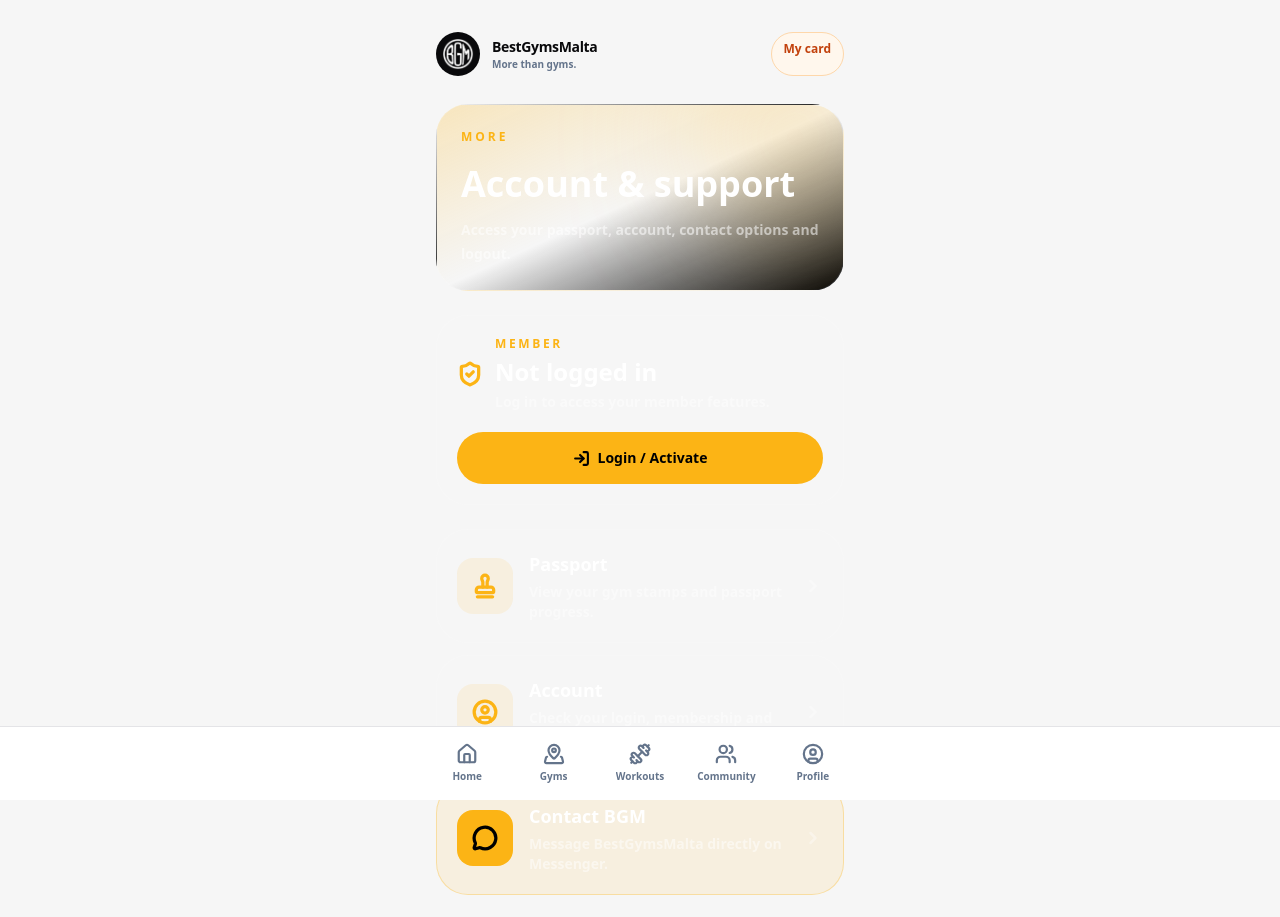
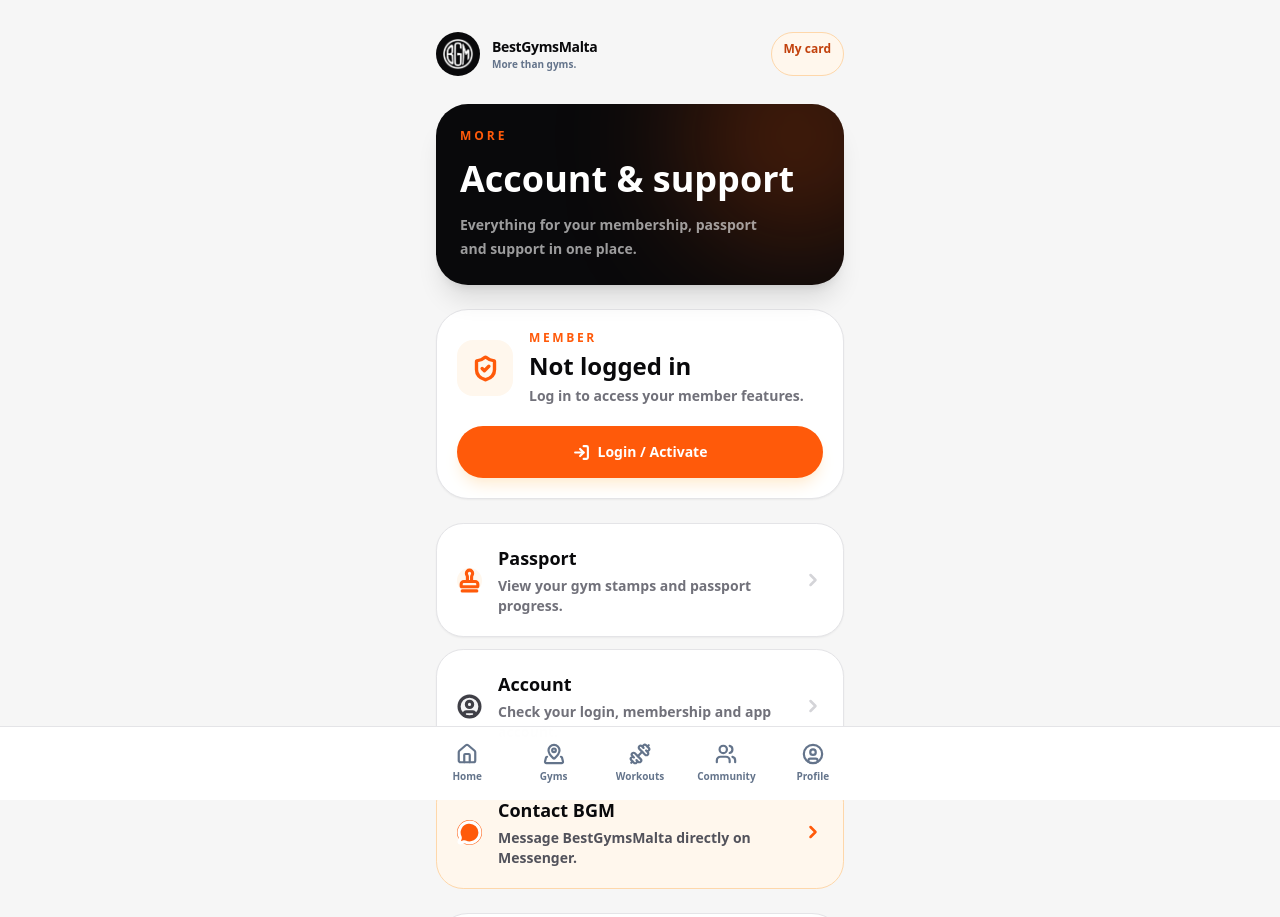
Before and after one commit to leli1982/bestgymsmalta-member-platform, a Next.js app: page /more in a window 1280 px wide. Shown: the top 917 px of the page. Built offline with nearby package versions, Linux system fonts and the light colour scheme.

Commit message:
ui: refresh More as light account hub

```diff
--- a/components/more/MorePage.tsx
+++ b/components/more/MorePage.tsx
@@ -42,39 +42,35 @@
   }
 
   return (
-    <div className="space-y-6">
-      <section className="relative overflow-hidden rounded-[2rem] border border-white/10 bg-gradient-to-br from-[#fcb415]/25 via-white/[0.04] to-black p-6">
-        <div className="absolute -right-16 -top-20 h-56 w-56 rounded-full bg-[#fcb415]/20 blur-3xl" />
-
+    <div data-member-surface="more-light" className="space-y-6 text-zinc-950">
+      <section className="relative overflow-hidden rounded-[2rem] bg-zinc-950 p-6 shadow-xl">
+        <div className="absolute -right-16 -top-20 h-56 w-56 rounded-full bg-[#ff5a0a]/25 blur-3xl" />
         <div className="relative">
-          <p className="text-xs font-black uppercase tracking-[.25em] text-[#fcb415]">
+          <p className="text-xs font-black uppercase tracking-[.25em] text-[#ff5a0a]">
             More
           </p>
-
-          <h1 className="mt-4 text-4xl font-black leading-tight text-white">
+          <h1 className="mt-3 text-4xl font-black leading-tight text-white">
             Account & support
           </h1>
-
-          <p className="mt-3 text-sm font-bold leading-6 text-white/55">
-            Access your passport, account, contact options and logout.
+          <p className="mt-3 max-w-xs text-sm font-bold leading-6 text-white/60">
+            Everything for your membership, passport and support in one place.
           </p>
         </div>
       </section>
 
-      <section className="rounded-[2rem] border border-white/10 bg-white/[0.04] p-5">
-        <div className="flex items-center gap-3">
-          <ShieldCheck className="text-[#fcb415]" size={26} strokeWidth={3} />
-
-          <div>
-            <p className="text-xs font-black uppercase tracking-[.22em] text-[#fcb415]">
+      <section className="rounded-[2rem] border border-zinc-200 bg-white p-5 shadow-sm">
+        <div className="flex items-center gap-4">
+          <div className="flex h-14 w-14 shrink-0 items-center justify-center rounded-2xl bg-orange-50 text-[#ff5a0a]">
+            <ShieldCheck size={27} strokeWidth={3} />
+          </div>
+          <div className="min-w-0">
+            <p className="text-xs font-black uppercase tracking-[.22em] text-[#ff5a0a]">
               Member
             </p>
-
-            <h2 className="mt-1 text-2xl font-black text-white">
+            <h2 className="mt-1 truncate text-2xl font-black text-zinc-950">
               {member ? member.fullName || member.username : "Not logged in"}
             </h2>
-
-            <p className="mt-1 text-sm font-bold text-white/45">
+            <p className="mt-1 text-sm font-bold text-zinc-500">
               {member
                 ? `${member.memberNumber} · ${member.status}`
                 : "Log in to access your member features."}
@@ -85,7 +81,7 @@
         {!member ? (
           <a
             href="/member-login"
-            className="mt-5 flex w-full items-center justify-center gap-2 rounded-full bg-[#fcb415] px-5 py-4 text-sm font-black text-black"
+            className="mt-5 flex w-full items-center justify-center gap-2 rounded-full bg-[#ff5a0a] px-5 py-4 text-sm font-black text-white shadow-lg shadow-orange-100"
           >
             <LogIn size={17} strokeWidth={3} />
             Login / Activate
@@ -96,112 +92,88 @@
       <section className="space-y-3">
         <a
           href="/passport"
-          className="flex items-center justify-between gap-4 rounded-[2rem] border border-white/10 bg-white/[0.04] p-5"
+          className="flex items-center justify-between gap-4 rounded-[1.7rem] border border-zinc-200 bg-white p-5 shadow-sm"
         >
-          <div className="flex items-center gap-4">
-            <div className="flex h-14 w-14 shrink-0 items-center justify-center rounded-2xl bg-[#fcb415]/10 text-[#fcb415]">
-              <Stamp size={26} strokeWidth={3} />
+          <div className="flex min-w-0 items-center gap-4">
+            <div className="flex h-13 w-13 shrink-0 items-center justify-center rounded-2xl bg-orange-50 text-[#ff5a0a]">
+              <Stamp size={25} strokeWidth={3} />
             </div>
-
-            <div>
-              <h3 className="text-lg font-black text-white">Passport</h3>
-              <p className="mt-1 text-sm font-bold leading-5 text-white/45">
+            <div className="min-w-0">
+              <h3 className="text-lg font-black text-zinc-950">Passport</h3>
+              <p className="mt-1 text-sm font-bold leading-5 text-zinc-500">
                 View your gym stamps and passport progress.
               </p>
             </div>
           </div>
-
-          <ChevronRight
-            className="shrink-0 text-white/35"
-            size={20}
-            strokeWidth={3}
-          />
+          <ChevronRight className="shrink-0 text-zinc-300" size={20} strokeWidth={3} />
         </a>
 
         <a
           href="/member-login"
-          className="flex items-center justify-between gap-4 rounded-[2rem] border border-white/10 bg-white/[0.04] p-5"
+          className="flex items-center justify-between gap-4 rounded-[1.7rem] border border-zinc-200 bg-white p-5 shadow-sm"
         >
-          <div className="flex items-center gap-4">
-            <div className="flex h-14 w-14 shrink-0 items-center justify-center rounded-2xl bg-[#fcb415]/10 text-[#fcb415]">
-              <UserCircle size={26} strokeWidth={3} />
+          <div className="flex min-w-0 items-center gap-4">
+            <div className="flex h-13 w-13 shrink-0 items-center justify-center rounded-2xl bg-zinc-100 text-zinc-700">
+              <UserCircle size={25} strokeWidth={3} />
             </div>
-
-            <div>
-              <h3 className="text-lg font-black text-white">Account</h3>
-              <p className="mt-1 text-sm font-bold leading-5 text-white/45">
+            <div className="min-w-0">
+              <h3 className="text-lg font-black text-zinc-950">Account</h3>
+              <p className="mt-1 text-sm font-bold leading-5 text-zinc-500">
                 Check your login, membership and app account.
               </p>
             </div>
           </div>
-
-          <ChevronRight
-            className="shrink-0 text-white/35"
-            size={20}
-            strokeWidth={3}
-          />
+          <ChevronRight className="shrink-0 text-zinc-300" size={20} strokeWidth={3} />
         </a>
 
         <a
           href={FACEBOOK_MESSENGER_URL}
           target="_blank"
           rel="noreferrer"
-          className="flex items-center justify-between gap-4 rounded-[2rem] border border-[#fcb415]/30 bg-[#fcb415]/10 p-5"
+          className="flex items-center justify-between gap-4 rounded-[1.7rem] border border-orange-200 bg-orange-50 p-5"
         >
-          <div className="flex items-center gap-4">
-            <div className="flex h-14 w-14 shrink-0 items-center justify-center rounded-2xl bg-[#fcb415] text-black">
-              <MessageCircle size={26} strokeWidth={3} />
+          <div className="flex min-w-0 items-center gap-4">
+            <div className="flex h-13 w-13 shrink-0 items-center justify-center rounded-2xl bg-[#ff5a0a] text-white">
+              <MessageCircle size={25} strokeWidth={3} />
             </div>
-
-            <div>
-              <h3 className="text-lg font-black text-white">Contact BGM</h3>
-              <p className="mt-1 text-sm font-bold leading-5 text-white/50">
+            <div className="min-w-0">
+              <h3 className="text-lg font-black text-zinc-950">Contact BGM</h3>
+              <p className="mt-1 text-sm font-bold leading-5 text-zinc-600">
                 Message BestGymsMalta directly on Messenger.
               </p>
             </div>
           </div>
-
-          <ChevronRight
-            className="shrink-0 text-white/35"
-            size={20}
-            strokeWidth={3}
-          />
+          <ChevronRight className="shrink-0 text-[#ff5a0a]" size={20} strokeWidth={3} />
         </a>
 
         {member ? (
           <button
             type="button"
             onClick={logout}
-            className="flex w-full items-center justify-between gap-4 rounded-[2rem] border border-red-500/30 bg-red-500/10 p-5 text-left"
+            className="flex w-full items-center justify-between gap-4 rounded-[1.7rem] border border-red-200 bg-red-50 p-5 text-left"
           >
-            <div className="flex items-center gap-4">
-              <div className="flex h-14 w-14 shrink-0 items-center justify-center rounded-2xl bg-red-500/10 text-red-300">
-                <LogOut size={26} strokeWidth={3} />
+            <div className="flex min-w-0 items-center gap-4">
+              <div className="flex h-13 w-13 shrink-0 items-center justify-center rounded-2xl bg-red-100 text-red-600">
+                <LogOut size={25} strokeWidth={3} />
               </div>
-
-              <div>
-                <h3 className="text-lg font-black text-red-300">Logout</h3>
-                <p className="mt-1 text-sm font-bold leading-5 text-white/45">
+              <div className="min-w-0">
+                <h3 className="text-lg font-black text-red-700">Logout</h3>
+                <p className="mt-1 text-sm font-bold leading-5 text-red-500">
                   Sign out of this member account.
                 </p>
               </div>
             </div>
-
-            <ChevronRight
-              className="shrink-0 text-white/35"
-              size={20}
-              strokeWidth={3}
-            />
+            <ChevronRight className="shrink-0 text-red-300" size={20} strokeWidth={3} />
           </button>
         ) : null}
       </section>
 
-      <section className="rounded-[2rem] border border-white/10 bg-black/25 p-5 text-center">
-        <Sparkles className="mx-auto text-[#fcb415]" size={28} strokeWidth={3} />
-        <p className="mt-3 text-xs font-black uppercase tracking-[.24em] text-[#fcb415]">
+      <section className="rounded-[2rem] border border-zinc-200 bg-white p-5 text-center shadow-sm">
+        <Sparkles className="mx-auto text-[#ff5a0a]" size={28} strokeWidth={3} />
+        <p className="mt-3 text-xs font-black uppercase tracking-[.24em] text-[#ff5a0a]">
           Be the best... Beat the rest
         </p>
-        <p className="mt-2 text-sm font-bold text-white/40">
+        <p className="mt-2 text-sm font-bold text-zinc-400">
           BestGymsMalta member app
         </p>
       </section>
```
